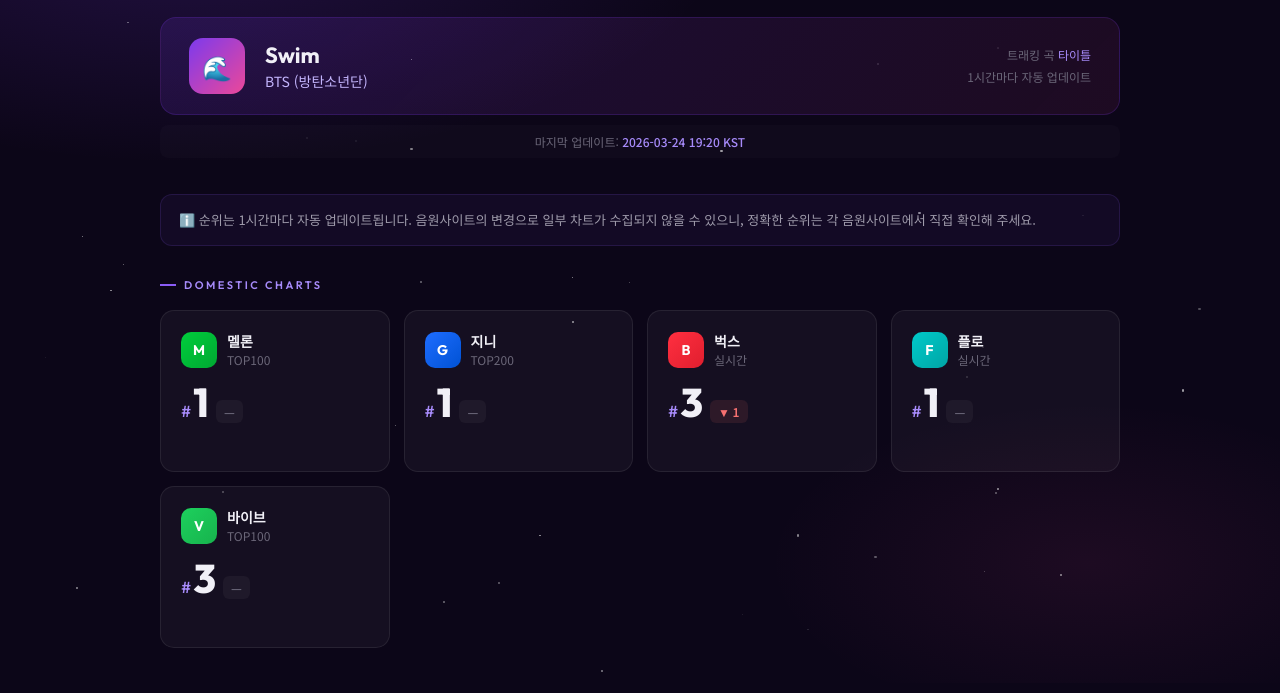
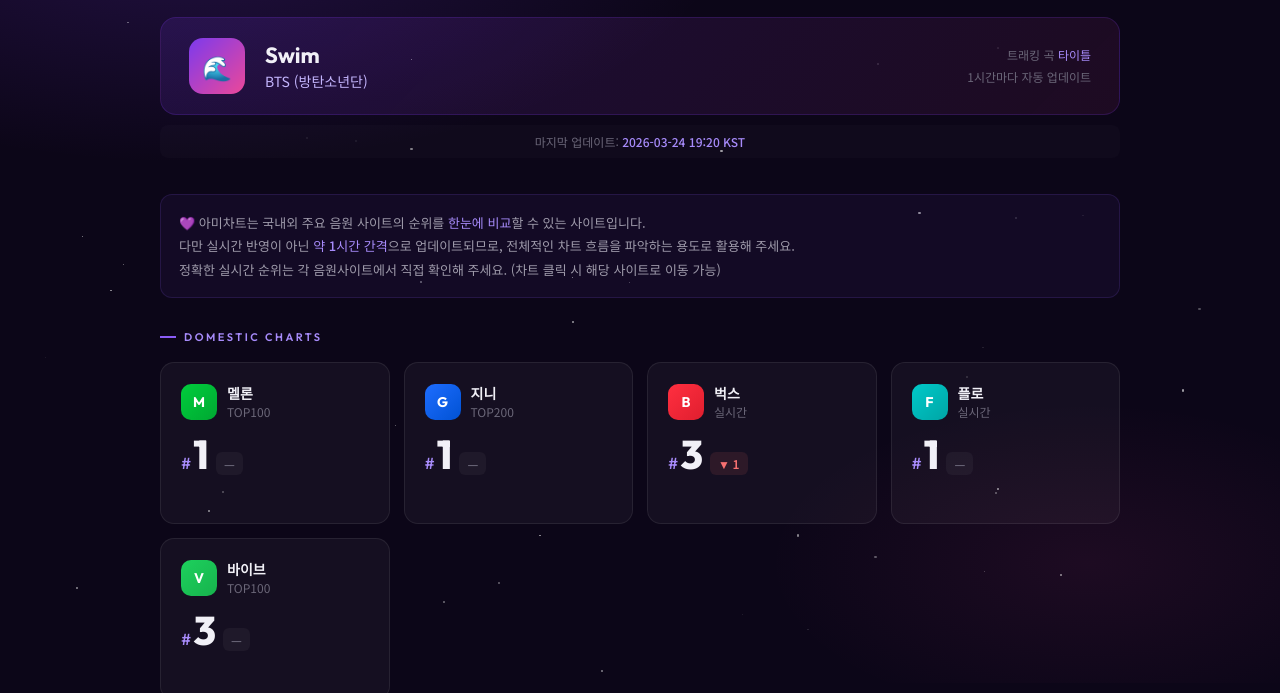
Before and after one commit to seungju613-hub/bts-chart, a plain HTML site: page index.html in a window 1280 px wide. Shown: the part 117-810 px from the top of the page. Drawn offline with Linux system fonts and the light colour scheme.

Commit message:
Update index.html

```diff
--- a/index.html
+++ b/index.html
@@ -168,8 +168,10 @@
     마지막 업데이트: <span id="update-time">불러오는 중...</span>
   </div>
 
-  <div style="padding:14px 18px;background:rgba(139,92,246,0.06);border:1px solid rgba(139,92,246,0.15);border-radius:12px;margin-bottom:32px;font-size:13px;color:var(--text-secondary);line-height:1.7">
-    ℹ️ 순위는 1시간마다 자동 업데이트됩니다. 음원사이트의 변경으로 일부 차트가 수집되지 않을 수 있으니, 정확한 순위는 각 음원사이트에서 직접 확인해 주세요.
+  <div style="padding:16px 18px;background:rgba(139,92,246,0.06);border:1px solid rgba(139,92,246,0.15);border-radius:12px;margin-bottom:32px;font-size:13px;color:var(--text-secondary);line-height:1.8">
+    💜 아미차트는 국내외 주요 음원 사이트의 순위를 <span style="color:var(--purple-400);font-weight:500">한눈에 비교</span>할 수 있는 사이트입니다.<br>
+    다만 실시간 반영이 아닌 <span style="color:var(--purple-400);font-weight:500">약 1시간 간격</span>으로 업데이트되므로, 전체적인 차트 흐름을 파악하는 용도로 활용해 주세요.<br>
+    정확한 실시간 순위는 각 음원사이트에서 직접 확인해 주세요. (차트 클릭 시 해당 사이트로 이동 가능)
   </div>
 
   <div class="section-label">DOMESTIC CHARTS</div>
```
